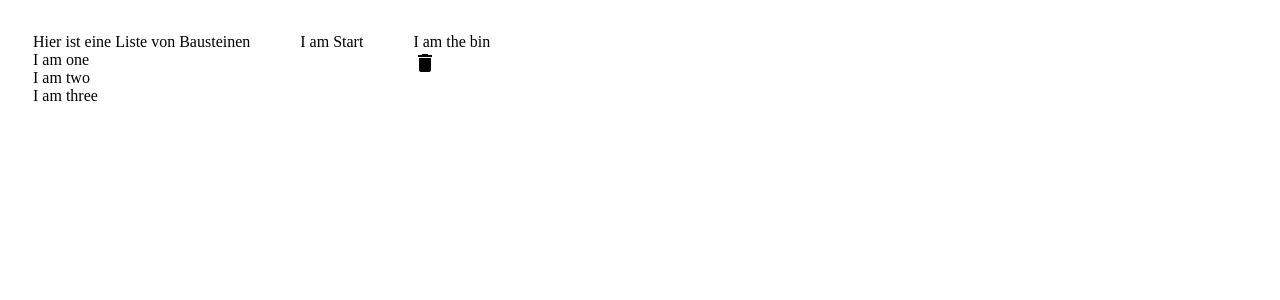
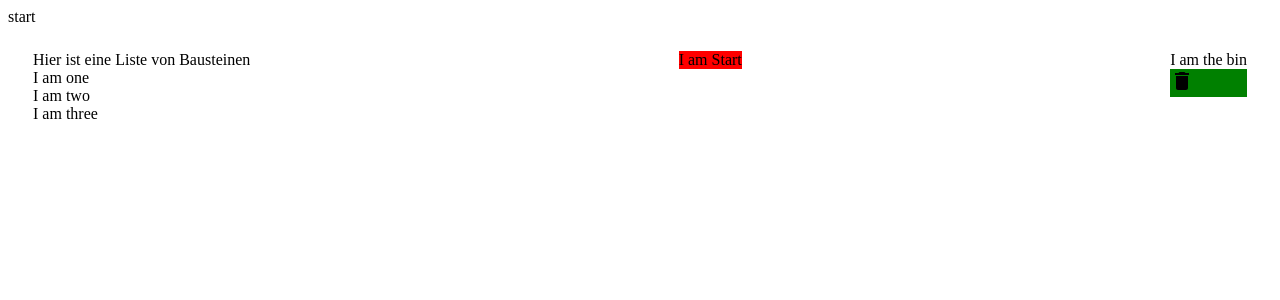
Before and after one commit to LMU-TINA-ABT/dndplayground, a React (Create React App) app: page / in a window 1280 px wide. Shown: the top 300 px of the page. Built offline with nearby package versions, Linux system fonts and the light colour scheme.

Commit message:
an okay implementation that hardly works

```diff
--- a/src/App.tsx
+++ b/src/App.tsx
@@ -1,5 +1,5 @@
 import React, {useState} from 'react';
-import {closestCenter, closestCorners, DndContext, DragOverlay} from '@dnd-kit/core';
+import {closestCenter, DndContext, DragOverlay, rectIntersection} from '@dnd-kit/core';
 import {Draggable} from './components/draggable/Draggable';
 import {Stack} from "@mui/material";
 import {Droppable} from "./components/droppable/Droppable";
@@ -12,10 +12,12 @@ function App() {
     const [active, setActive] = useState(true);
     const [items, setItems] = useState<ItemProps[]>([{id: "Start"}]);
     const [number, setNumber] = useState<number>(1);
+    const [myText, setMyText] = useState<string>("start");
 
     return (
-        <DndContext onDragEnd={handleDragEnd} onDragStart={handleDragStart} collisionDetection={closestCenter}>
-            <Stack direction={"row"} spacing={6}>
+        <DndContext onDragEnd={handleDragEnd} onDragStart={handleDragStart} onDragOver={handleDragOver} collisionDetection={closestCenter}>
+            <div>{myText}</div>
+            <Stack direction={"row"} spacing={6} justifyContent={"space-between"}>
                 <div style={{margin: "25px"}}>
                     Hier ist eine Liste von Bausteinen
                     <Stack direction={"column"}>
@@ -48,6 +50,11 @@ function App() {
         return number;
     }
 
+    function handleDragOver(event: any) {
+        const {over, active} = event;
+        setMyText(over && over.id ? over.id : "nothing");
+    }
+
     function handleDragEnd(event: any) {
         const {over, active} = event;
 
--- a/src/components/draggable/Sortable.tsx
+++ b/src/components/draggable/Sortable.tsx
@@ -1,6 +1,7 @@
 import React from 'react';
 import {Item} from "./Item";
 import {useSortable} from "@dnd-kit/sortable";
+import {useDroppable} from "@dnd-kit/core";
 
 type DraggableProps = {
     id: string,
@@ -8,9 +9,13 @@ type DraggableProps = {
 }
 
 export const Sortable: React.FC<DraggableProps> = (props: DraggableProps) => {
-    const {attributes, listeners, setNodeRef, transform} = useSortable({
+    const {attributes, listeners, setNodeRef: useSortableRef, transform} = useSortable({
         id: props.id,
         data: {isInAlgorithm: props.isInAlgorithm}
+    });
+
+    const {setNodeRef: setThirdDroppableRef} = useDroppable({
+        id: "container"
     });
 
     const style = transform ? {
@@ -19,8 +24,10 @@ export const Sortable: React.FC<DraggableProps> = (props: DraggableProps) => {
     } : undefined;
 
     return (
-        <div ref={setNodeRef} style={style} {...listeners} {...attributes}>
-            <Item id={props.id}/>
+        <div style={{backgroundColor: "red"}} ref={setThirdDroppableRef}>
+            <div ref={useSortableRef} style={style} {...listeners} {...attributes}>
+                <Item id={props.id}/>
+            </div>
         </div>
     );
 };
--- a/src/components/droppable/Bin.tsx
+++ b/src/components/droppable/Bin.tsx
@@ -13,7 +13,7 @@ export function Bin(props: DroppableProps) {
     });
 
     return (
-        <div ref={setSecondDroppableRef}>
+        <div style={{backgroundColor: "green"}} ref={setSecondDroppableRef}>
             <DeleteIcon />
         </div>
     );
--- a/src/components/droppable/Droppable.tsx
+++ b/src/components/droppable/Droppable.tsx
@@ -1,6 +1,6 @@
 import React from 'react';
 import {ItemProps} from "../draggable/Item";
-import {SortableContext, verticalListSortingStrategy} from "@dnd-kit/sortable";
+import {rectSortingStrategy, SortableContext} from "@dnd-kit/sortable";
 import Sortable from "../draggable/Sortable";
 
 type DroppableProps = {
@@ -12,7 +12,7 @@ export function Droppable(props: DroppableProps) {
 
     return (
         <SortableContext
-            strategy={verticalListSortingStrategy}
+            strategy={rectSortingStrategy}
             items={props.items}>
             {props.items.map(item => <Sortable isInAlgorithm={true} key={item.id} id={item.id}/>)}
         </SortableContext>
```
